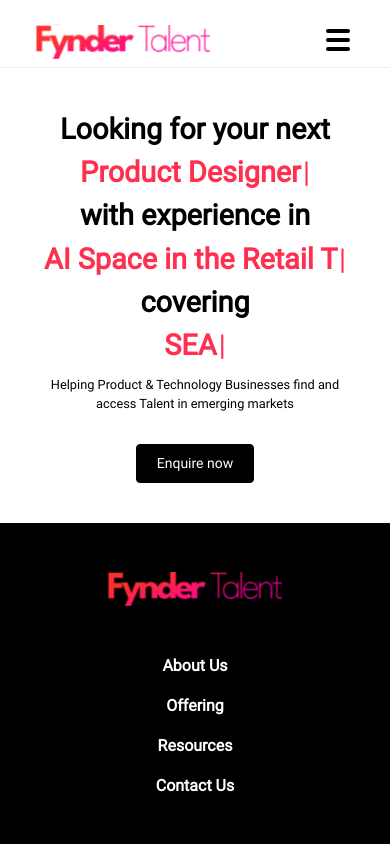
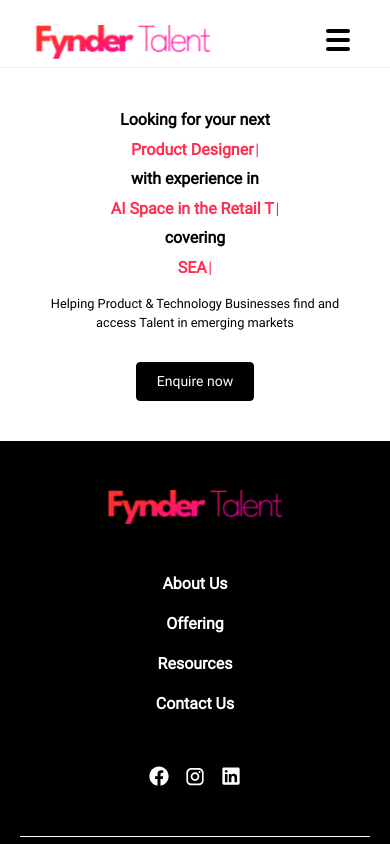
Before and after one commit to yogi-mahtani/yogi-mahtani, a Next.js app: page / in a window 390 px wide. Shown: the top 844 px of the page. Built offline with nearby package versions, Linux system fonts and the light colour scheme.

Commit message:
other: css fix

```diff
--- a/src/app/components/Animations/TypingAnimation.tsx
+++ b/src/app/components/Animations/TypingAnimation.tsx
@@ -42,7 +42,7 @@ const typing = (index:number)=>{
 
 };
 
-   return <div className="text">{text} <CursorAni/></div>;
+   return <div className="text-container"> <span className='text'> {text} </span> <CursorAni/></div>;
 
 }
 
--- a/src/app/components/Animations/index.css
+++ b/src/app/components/Animations/index.css
@@ -1,19 +1,35 @@
 
 
+.text-container {
+    min-height: 3.5;
+    color: var(--color-orange);
+    text-align: center;
+}
 .text {
-    font-size: 3rem;
+    font-size: var(--animation-heading-font-size);
     color: var(--color-orange);
+    font-weight: bold;
 }
 
 @media only screen and (max-width:480px) {
-    .text{
-    font-size: 1.6rem;
+    .text-container{
+     min-height: 2.2rem;
+     min-width: 10rem;
+     display: flex;
+     justify-content: center;
+     align-items: center;
+    }
+    .text {
+        font-size: var(--animation-heading-font-size-mobile) !important;
     }
 }
 
 
-@media only screen and (max-width:600px) {
-    .text{
-    font-size: 1.8rem;
+@media only screen and (min-width:480px) and (max-width:768px) {
+    .text-container{
+    min-height: 2.5rem;
     }
+    .text {
+        font-size: var(--animation-heading-font-size-tablet);
+       }
 }
--- a/src/app/components/CursorAni/index.css
+++ b/src/app/components/CursorAni/index.css
@@ -1,6 +1,6 @@
 .cursor-ani{
     font-weight: 100;
-    font-size: 3rem;
+    font-size: var(--animation-heading-font-size);
     color:var(--color-orange);
     animation: blink 1s step-end infinite;
     margin-left: -5px;
@@ -18,13 +18,14 @@
 
 @media only screen and (max-width:480px) {
     .cursor-ani{
-    font-size: 1.5rem;
+    font-size: var(--animation-heading-font-size-mobile) !important;
+    margin-left: .1rem;
     }
 }
 
 
-@media only screen and (max-width:600px) {
+@media only screen and (max-width:768px) {
     .cursor-ani{
-    font-size: 1.8rem;
+    font-size: var(--animation-heading-font-size-tablet);
     }
 }
--- a/src/app/components/HomeHeading/index.css
+++ b/src/app/components/HomeHeading/index.css
@@ -14,7 +14,7 @@
 .intro-heading {
   font-weight: 700;
   font-family: 'Roboto';
-  font-size: 2.8rem;
+  font-size: var(--animation-heading-font-size);
 }
 
 .colored-heading {
@@ -44,7 +44,7 @@
 
 @media only screen and (max-width: 480px) {
   .intro-heading {
-    font-size: 1.2rem;
+    font-size: var(--animation-heading-font-size-mobile) !important;
   }
 
   .intro{
@@ -62,9 +62,9 @@
 
 
 
-@media only screen and (max-width:600px) {
+@media only screen and (max-width:768px) {
   .intro-heading {
-    font-size: 1.8rem;
+    font-size: var(--animation-heading-font-size-tablet);
   }
   .minor-heading {
     font-size: .8rem;
--- a/src/app/components/HomeHeading/index.tsx
+++ b/src/app/components/HomeHeading/index.tsx
@@ -27,7 +27,7 @@ const HomeHeading = () => {
     'Virtual Banks',
     'Creator Economy',
     'Developer Experience Products',
-    ' SaaS Experience in Fintech',
+    'SaaS Experience in Fintech',
     'Marketplaces in Fintech',
     'Blockchain',
     'B2B Payments',
@@ -57,17 +57,11 @@ const HomeHeading = () => {
   return (
     <div className="intro">
       <div className="intro-heading">Looking for your next </div>
-      <div className="intro-heading">
       <TypingAnimation toggle = {toggle} isCompleted = {isCompleted} id= {1}  strings = {productsStr}></TypingAnimation>
-      </div>
       <div className="intro-heading">with experience in </div>
-      <div className="intro-heading">
       <TypingAnimation toggle = {toggle} id= {2}  isCompleted = {isCompleted} strings = {sectorStrs}></TypingAnimation>
-      </div>
       <div className="intro-heading">covering</div>
-      <div className="intro-heading">
       <TypingAnimation toggle = {toggle} id = {3}  isCompleted = {isCompleted} strings = {regions}></TypingAnimation>
-      </div>
       <p className='minor-heading'>Helping Product & Technology Businesses find and <br/> access Talent in emerging markets </p>
       <div className="button-container">
         <Button variant="filled">Enquire now</Button>
--- a/src/app/components/Logo/index.css
+++ b/src/app/components/Logo/index.css
@@ -7,7 +7,7 @@
   display: flex;
 }
 
-@media only screen and (max-width: 600px) {
+@media only screen and (max-width: 768px) {
   .logo-container {
     justify-content: flex-start;
     margin: 0;
--- a/src/app/globals.css
+++ b/src/app/globals.css
@@ -71,6 +71,10 @@ body {
   --link-primary: var(--grey-scale-800); /* black */
   --link-secondary: var(--grey-scale-400); /* neutral */
   --link-alternate: var(--grey-scale-0); /* white */
+
+  --animation-heading-font-size : 3rem;
+  --animation-heading-font-size-mobile : 1rem;
+  --animation-heading-font-size-tablet : 2rem;
 }
 
 /* CSS Reset */
```
Also changed, not shown: src/app/components/Footer/index.css (+5 -5 lines).
